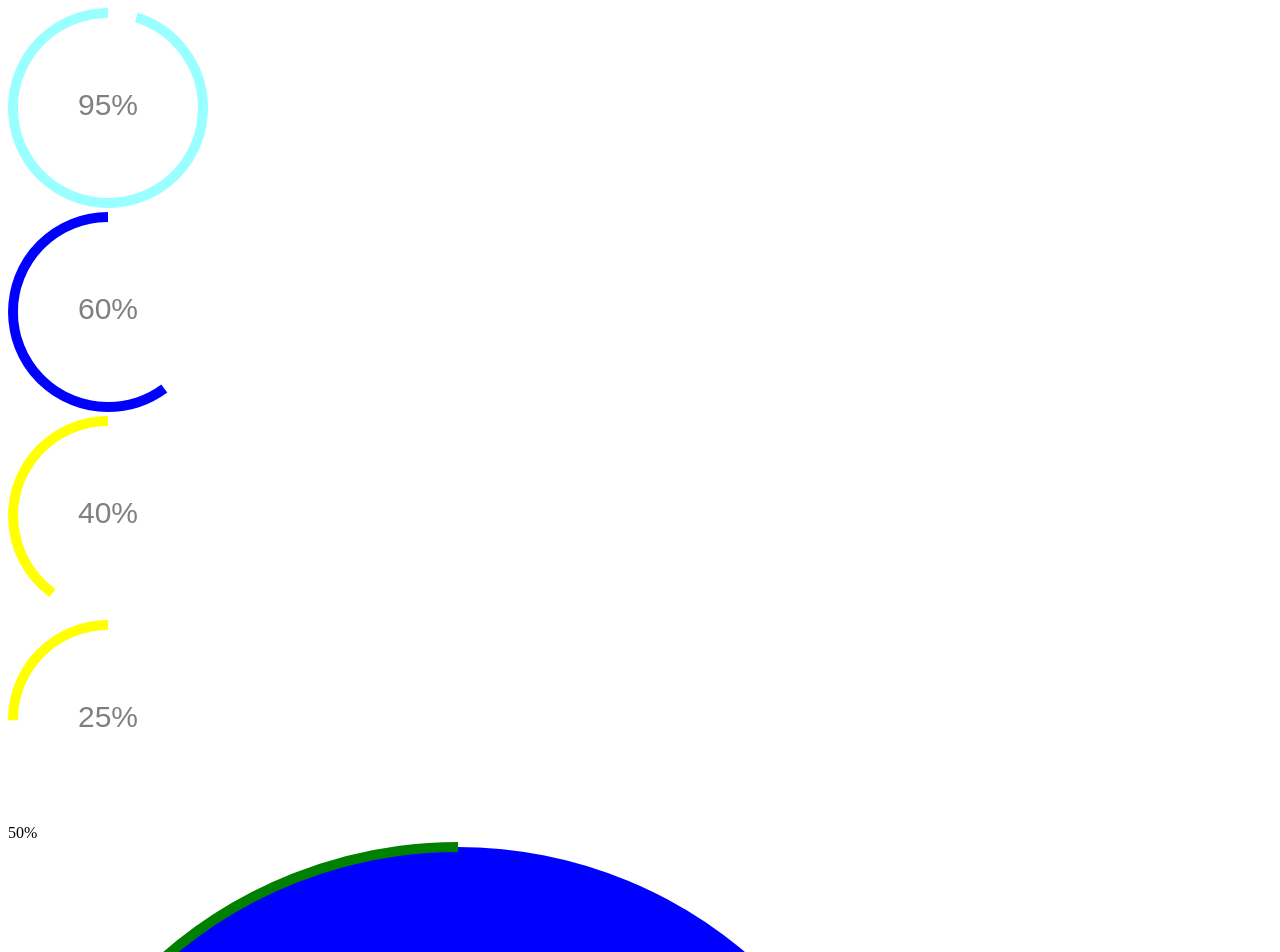
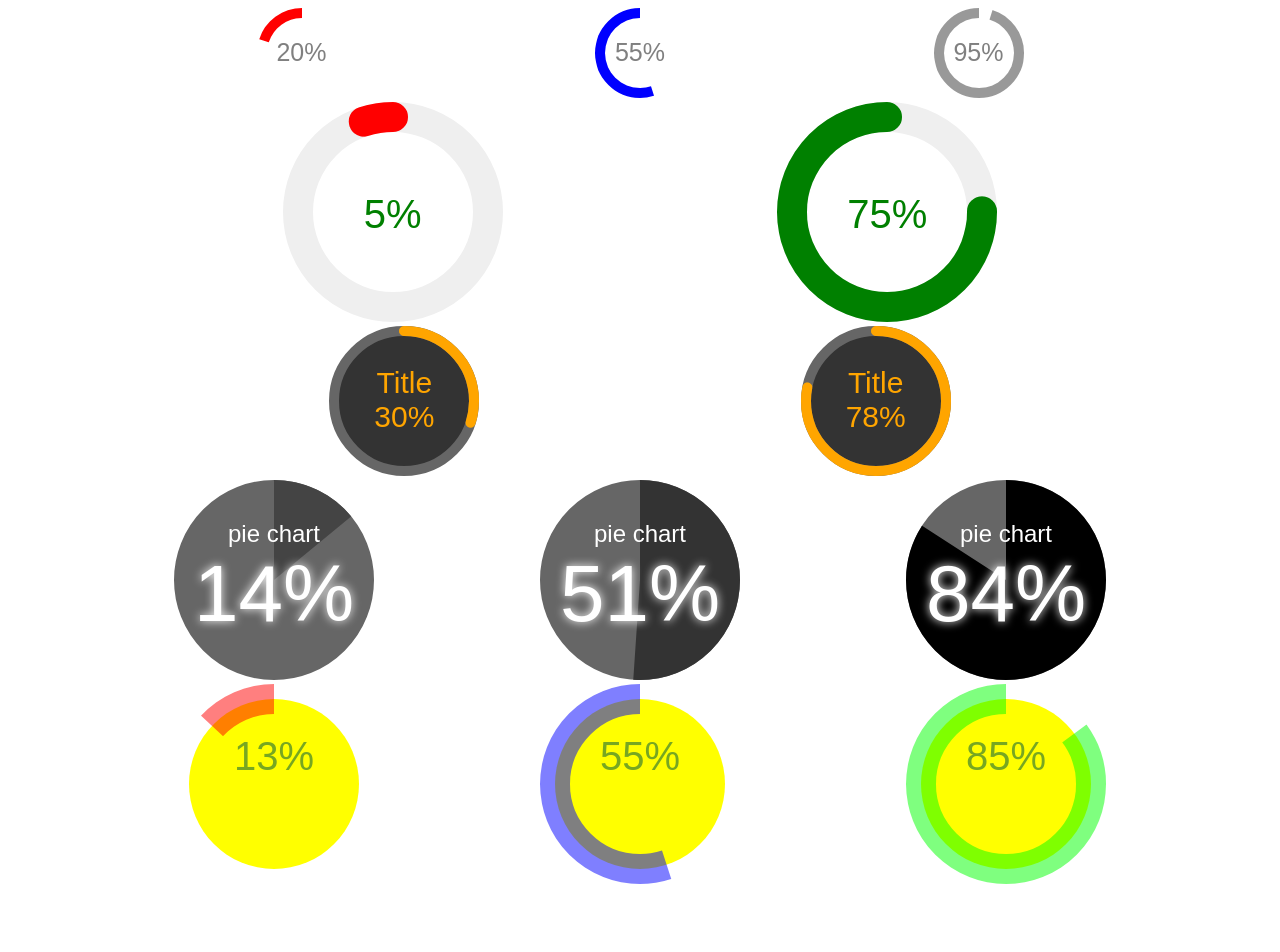
Before and after one commit to bitExpert/ngx-radial-progress, an Angular app: page / in a window 1280 px wide. Shown: the top 952 px of the page. After the commit the page ends 896 px from the top, so only its background shows below. Built offline with nearby package versions, Linux system fonts and the light colour scheme.

Commit message:
added demosite

```diff
--- a/src/app/app.component.html
+++ b/src/app/app.component.html
@@ -1,6 +1,7 @@
-<radial-progress [percent]="95"
+<div style="display: flex; justify-content: space-evenly">
+  <radial-progress [percent]="20"
                    [addClass]="'style--1'"
-                 [circleSize]="200"
+                   [circleSize]="90"
                    [strokeSteps]="[{
                     strokeColor: 'red',
                     strokeStep: 25
@@ -11,15 +12,15 @@
                     strokeColor: 'rgb(0, 0, 255)',
                     strokeStep: 75
                  }, {
-                    strokeColor: 'rgba(0, 255, 255, .4)',
+                    strokeColor: 'rgba(0, 0, 0, .4)',
                     strokeStep: 100
                  }
                  ]"
   >
   </radial-progress>
-<radial-progress [percent]="60"
+  <radial-progress [percent]="55"
                    [addClass]="'style--1'"
-                 [circleSize]="200"
+                   [circleSize]="90"
                    [strokeSteps]="[{
                     strokeColor: 'red',
                     strokeStep: 25
@@ -30,15 +31,15 @@
                     strokeColor: 'rgb(0, 0, 255)',
                     strokeStep: 75
                  }, {
-                    strokeColor: 'rgba(0, 255, 255, .4)',
+                    strokeColor: 'rgba(0, 0, 0, .4)',
                     strokeStep: 100
                  }
                  ]"
   >
   </radial-progress>
-<radial-progress [percent]="40"
+  <radial-progress [percent]="95"
                    [addClass]="'style--1'"
-                 [circleSize]="200"
+                   [circleSize]="90"
                    [strokeSteps]="[{
                     strokeColor: 'red',
                     strokeStep: 25
@@ -49,34 +50,192 @@
                     strokeColor: 'rgb(0, 0, 255)',
                     strokeStep: 75
                  }, {
-                    strokeColor: 'rgba(0, 255, 255, .4)',
+                    strokeColor: 'rgba(0, 0, 0, .4)',
                     strokeStep: 100
                  }
                  ]"
   >
   </radial-progress>
-<radial-progress [percent]="25"
-                 [addClass]="'style--1'"
-                 [circleSize]="200"
-                 [strokeSteps]="[{
-                    strokeColor: 'red',
-                    strokeStep: 25
-                 }, {
-                    strokeColor: '#FF0',
-                    strokeStep: 50
-                 }, {
-                    strokeColor: 'rgb(0, 0, 255)',
-                    strokeStep: 75
-                 }, {
-                    strokeColor: 'rgba(0, 255, 255, .4)',
-                    strokeStep: 100
-                 }
-                 ]"
+</div>
+<div style="display: flex; justify-content: space-evenly">
+  <radial-progress
+    [percent]="5"
+    [addClass]="'style--2'"
+    [circleSize]="220"
+    [strokeLinecap]="'round'"
+    [strokeWidth]="30"
+    [strokeWidthBackground]="30"
+    [strokeBackground]="'#efefef'"
   >
   </radial-progress>
   <radial-progress
+    [percent]="75"
     [addClass]="'style--2'"
-  [circleSize]="900"
-  [fill]="'blue'"
+    [circleSize]="220"
+    [strokeLinecap]="'round'"
+    [strokeWidth]="30"
+    [strokeWidthBackground]="30"
+    [strokeBackground]="'#efefef'"
   >
   </radial-progress>
+</div>
+<div style="display: flex; justify-content: space-evenly">
+  <radial-progress
+    [percent]="30"
+    [addClass]="'style--3'"
+    [title]="'Title'"
+    [circleSize]="150"
+    [strokeLinecap]="'round'"
+    [strokeWidth]="10"
+    [strokeWidthBackground]="10"
+    [strokeBackground]="'#666'"
+    [clockwise]="true"
+    [fillBackground]="'#333'"
+    [strokeSteps]="[{
+                    strokeColor: 'orange',
+                    strokeStep: 100
+                 }]"
+  >
+  </radial-progress>
+  <radial-progress
+    [percent]="78"
+    [addClass]="'style--3'"
+    [title]="'Title'"
+    [circleSize]="150"
+    [strokeLinecap]="'round'"
+    [strokeWidth]="10"
+    [strokeWidthBackground]="10"
+    [strokeBackground]="'#666'"
+    [clockwise]="true"
+    [fillBackground]="'#333'"
+    [strokeSteps]="[{
+                    strokeColor: 'orange',
+                    strokeStep: 100
+                 }]"
+  >
+  </radial-progress>
+</div>
+<div style="display: flex; justify-content: space-evenly">
+  <radial-progress
+    [percent]="14"
+    [title]="'pie chart'"
+    [addClass]="'style--4'"
+    [circleSize]="200"
+    [strokeWidth]="100"
+    [strokeWidthBackground]="100"
+    [strokeBackground]="'#666'"
+    [clockwise]="true"
+    [strokeSteps]="[{
+                    strokeColor: '#444',
+                    strokeStep: 33
+                 }, {
+                    strokeColor: '#333',
+                    strokeStep: 66
+                 }, {
+                    strokeColor: 'black',
+                    strokeStep: 100
+                 }]"
+  >
+  </radial-progress>
+  <radial-progress
+    [percent]="51"
+    [title]="'pie chart'"
+    [addClass]="'style--4'"
+    [circleSize]="200"
+    [strokeWidth]="100"
+    [strokeWidthBackground]="100"
+    [strokeBackground]="'#666'"
+    [clockwise]="true"
+    [strokeSteps]="[{
+                    strokeColor: '#444',
+                    strokeStep: 33
+                 }, {
+                    strokeColor: '#333',
+                    strokeStep: 66
+                 }, {
+                    strokeColor: 'black',
+                    strokeStep: 100
+                 }]"
+  >
+  </radial-progress>
+  <radial-progress
+    [percent]="84"
+    [title]="'pie chart'"
+    [addClass]="'style--4'"
+    [circleSize]="200"
+    [strokeWidth]="100"
+    [strokeWidthBackground]="100"
+    [strokeBackground]="'#666'"
+    [clockwise]="true"
+    [strokeSteps]="[{
+                    strokeColor: '#444',
+                    strokeStep: 33
+                 }, {
+                    strokeColor: '#333',
+                    strokeStep: 66
+                 }, {
+                    strokeColor: 'black',
+                    strokeStep: 100
+                 }]"
+  >
+  </radial-progress>
+</div>
+<div style="display: flex; justify-content: space-evenly">
+  <radial-progress
+    [percent]="13"
+    [addClass]="'style--5'"
+    [circleSize]="200"
+    [strokeWidth]="30"
+    [strokeWidthBackground]="30"
+    [fillBackground]="'yellow'"
+    [strokeSteps]="[{
+                    strokeColor: 'rgba(255, 0, 0, .5)',
+                    strokeStep: 33
+                 }, {
+                    strokeColor: 'rgba(0, 0, 255, .5)',
+                    strokeStep: 66
+                 }, {
+                    strokeColor: 'rgba(0, 255, 0, .5)',
+                    strokeStep: 100
+                 }]"
+  >
+  </radial-progress>
+  <radial-progress
+    [percent]="55"
+    [addClass]="'style--5'"
+    [circleSize]="200"
+    [strokeWidth]="30"
+    [strokeWidthBackground]="30"
+    [fillBackground]="'yellow'"
+    [strokeSteps]="[{
+                    strokeColor: 'rgba(255, 0, 0, .5)',
+                    strokeStep: 33
+                 }, {
+                    strokeColor: 'rgba(0, 0, 255, .5)',
+                    strokeStep: 66
+                 }, {
+                    strokeColor: 'rgba(0, 255, 0, .5)',
+                    strokeStep: 100
+                 }]"
+  >
+  </radial-progress>
+  <radial-progress
+    [percent]="85"
+    [addClass]="'style--5'"
+    [circleSize]="200"
+    [strokeWidth]="30"
+    [strokeWidthBackground]="30"
+    [fillBackground]="'yellow'"
+    [strokeSteps]="[{
+                    strokeColor: 'rgba(255, 0, 0, .5)',
+                    strokeStep: 33
+                 }, {
+                    strokeColor: 'rgba(0, 0, 255, .5)',
+                    strokeStep: 66
+                 }, {
+                    strokeColor: 'rgba(0, 255, 0, .5)',
+                    strokeStep: 100
+                 }]"
+  >
+  </radial-progress>
+</div>
--- a/src/app/modules/radial-progress/radial-progress.component.html
+++ b/src/app/modules/radial-progress/radial-progress.component.html
@@ -5,7 +5,7 @@
       {{title}}
     </div>
     <div *ngIf="showPercent" class="radial-progress--percent-count">
-      {{percentCount}}<span *ngIf="percentUnit!==''">{{percentUnit}}</span>
+      {{percentCount}}<span *ngIf="percentUnit!==''" class="radial-progress--percent-count-unit">{{percentUnit}}</span>
     </div>
   </div>
   <div class="radial-progress--circle" (window:resize)="onResize($event)">
--- a/src/app/modules/radial-progress/radial-progress.component.scss
+++ b/src/app/modules/radial-progress/radial-progress.component.scss
@@ -6,21 +6,75 @@
         &--text {
           position: absolute;
           width: 100%;
-          top: 80px;
+          top: 30px;
           text-align: center;
           font-family: Arial;
-          font-size: 30px;
+          font-size: 25px;
           color: grey;
         }
       }
     }
 
     &--2 {
-
+      .radial-progress {
+        &--text {
+          position: absolute;
+          width: 100%;
+          top: 90px;
+          text-align: center;
+          font-family: Arial;
+          font-size: 40px;
+          color: green;
+        }
+      }
     }
 
-    &--2 {
+    &--3 {
+      .radial-progress {
+        &--text {
+          position: absolute;
+          width: 100%;
+          top: 40px;
+          text-align: center;
+          font-family: Arial;
+          font-size: 30px;
+          color: orange;
+        }
+      }
+    }
 
+    &--4 {
+      .radial-progress {
+        &--text {
+          position: absolute;
+          width: 100%;
+          top: 40px;
+          text-align: center;
+          font-family: Arial;
+          font-size: 80px;
+          color: white;
+          text-shadow: 0 0 10px white;
+        }
+
+        &--title {
+          font-size: 24px;
+          text-shadow: none;
+        }
+      }
+    }
+
+    &--5 {
+      .radial-progress {
+        &--text {
+          position: absolute;
+          width: 100%;
+          top: 50px;
+          text-align: center;
+          font-family: Arial;
+          font-size: 40px;
+          color: #77a721;
+        }
+      }
     }
   }
 }
--- a/src/app/modules/radial-progress/radial-progress.component.ts
+++ b/src/app/modules/radial-progress/radial-progress.component.ts
@@ -129,7 +129,10 @@
       this.negate = -1;
     }
 
+    this.strokeColorActive = this.strokeSteps[0].strokeColor;
+
     // check how far circle progress gets
+    console.log(this.strokeSteps);
     this.strokeSteps.forEach(function (ele, i) {
       if (self.percent == 100) {
         self.circleProgressSteps = self.strokeSteps.length;
```
Also changed, not shown: 1 other file (tests, documents, lock files or other folders). Lines whose indentation alone changed are shown as unchanged.
